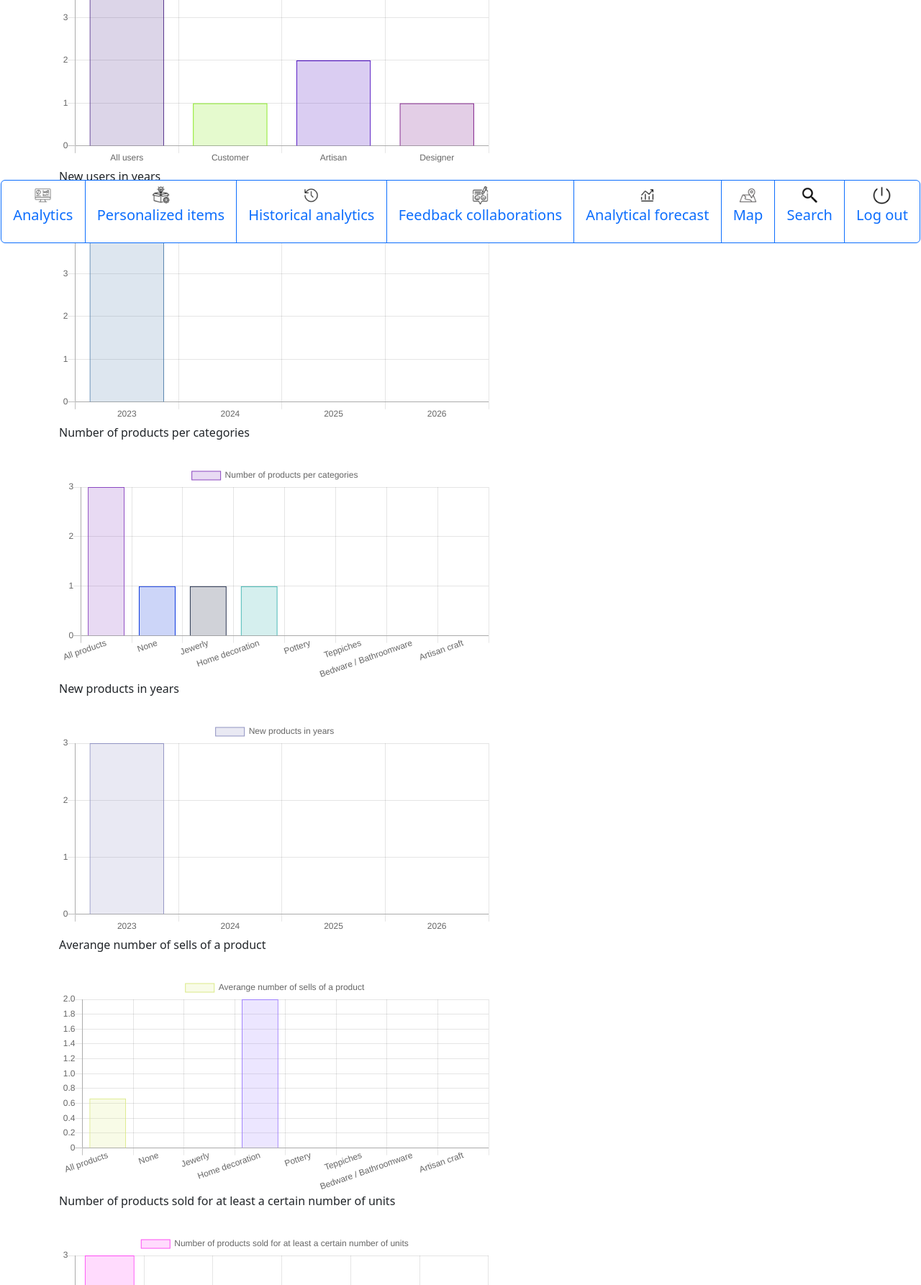
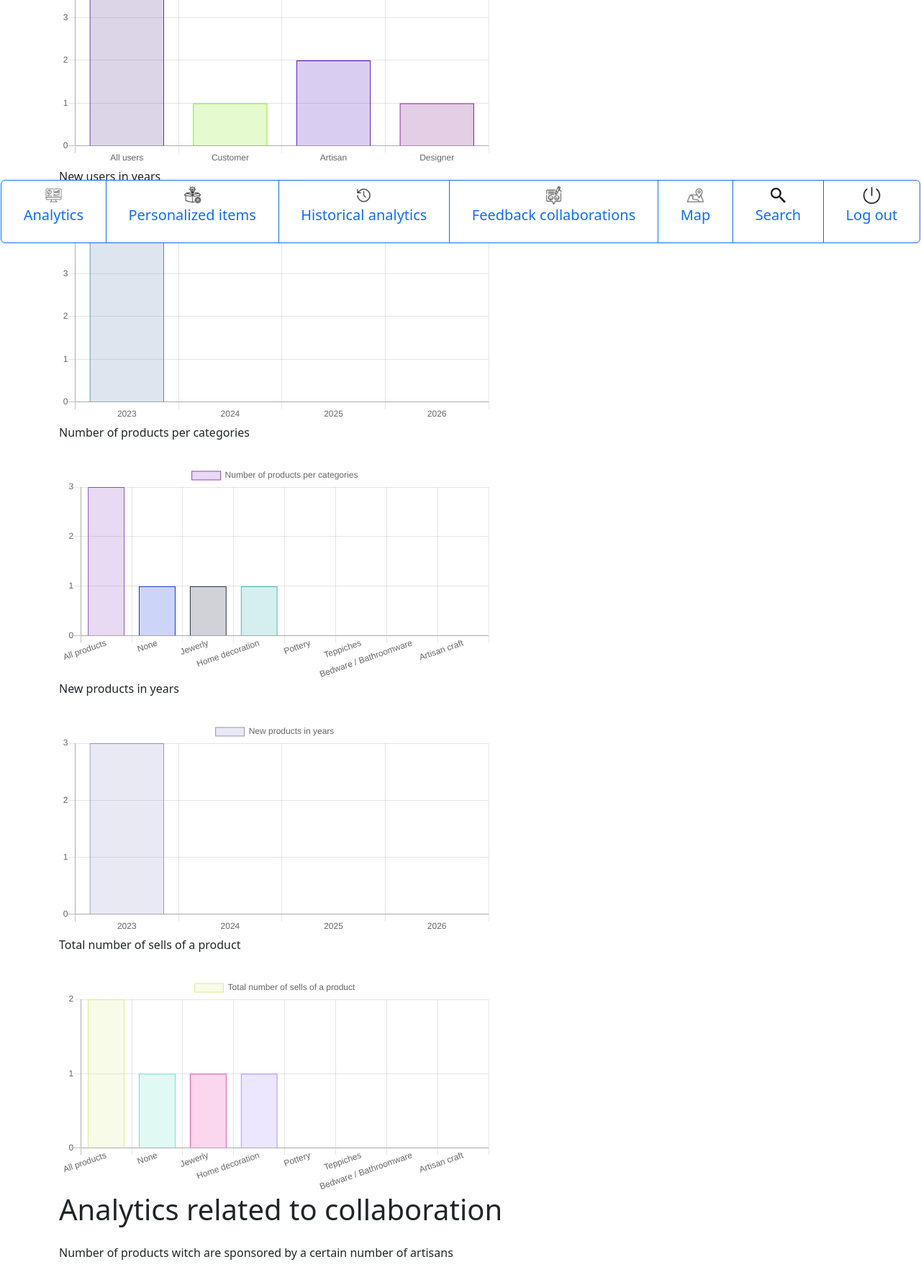
Before and after one commit to CarloAmbrogi/WeCraftCarloAmbrogi, a PHP site: page /pages/analytics.php in a window 1280 px wide. Shown: the part 459-2245 px from the top of the page at 72% size. Run offline with PHP 8.4, Linux system fonts and the light colour scheme; the visitor is signed in with stand-in values (Sample User, id 1); data comes from the database, SQL or seed files in the repository; tables that the repository leaves empty hold one stand-in row (values such as "Sample post"); some libraries are stand-ins or nearby versions.

Commit message:
Some fixes to graphics

```diff
--- a/WeCraft/functions/functions.php
+++ b/WeCraft/functions/functions.php
@@ -356,7 +356,7 @@
   //Load the tab bar for the account in use
   function tabBarForTheAccountInUse(){
     if($_SESSION["userId"] == "admin"){
-      return [[translate("Analytics"),"./analytics.php"],[translate("Personalized items"),"./personalizedItems.php"],[translate("Historical analytics"),"./historicalAnalytics.php"],[translate("Feedback collaborations"),"./feedbackCollaborations.php"],[translate("Analytical forecast"),"./analyticalForecast.php"],[translate("Map"),"./map.php"],[translate("Search"),"./search.php"],[translate("Log out"),"./logout.php"]];
+      return [[translate("Analytics"),"./analytics.php"],[translate("Personalized items"),"./personalizedItems.php"],[translate("Historical analytics"),"./historicalAnalytics.php"],[translate("Feedback collaborations"),"./feedbackCollaborations.php"],[translate("Map"),"./map.php"],[translate("Search"),"./search.php"],[translate("Log out"),"./logout.php"]];
     }
     switch(getKindOfTheAccountInUse()){
       case "Guest":
--- a/WeCraft/pages/analytics.php
+++ b/WeCraft/pages/analytics.php
@@ -5,6 +5,7 @@
   include "./../database/functions.php";
 
   //Page reserved for the admin
+  //Analytics
   doInitialScripts();
   if($_SESSION["userId"] == "admin"){
     upperPartOfThePage(translate("Admin"),"");
@@ -45,13 +46,9 @@
     addParagraph(translate("New products in years"));
     addBarChart("numberOfProductsYear",translate("New products in years"),["2023","2024","2025","2026"],[numberNewProductsYear(2023),numberNewProductsYear(2024),numberNewProductsYear(2025),numberNewProductsYear(2026)]);
 
-    //Averange number of sells of a product
-    addParagraph(translate("Averange number of sells of a product"));
-    addBarChart("averangeNumberSells",translate("Averange number of sells of a product"),[translate("All products"),translate("Nonee"),translate("Jewerly"),translate("Home decoration"),translate("Pottery"),translate("Teppiches"),translate("Bedware Bathroomware"),translate("Artisan craft")],[averangeNumberSellsOfAProduct(),averangeNumberSellsOfAProductWithThisCategory("Nonee"),averangeNumberSellsOfAProductWithThisCategory("Jewerly"),averangeNumberSellsOfAProductWithThisCategory("Home decoration"),averangeNumberSellsOfAProductWithThisCategory("Pottery"),averangeNumberSellsOfAProductWithThisCategory("Teppiches"),averangeNumberSellsOfAProductWithThisCategory("Bedware Bathroomware"),averangeNumberSellsOfAProductWithThisCategory("Artisan craft")],false);
-
-    //Number of products sold for at least a certain number of units
-    addParagraph(translate("Number of products sold for at least a certain number of units"));
-    addBarChart("numberProductsSoldAtLeastQuantity",translate("Number of products sold for at least a certain number of units"),[0,1,5,10,15,25],[numberProductsSoldAtLeastNUnits(0),numberProductsSoldAtLeastNUnits(1),numberProductsSoldAtLeastNUnits(5),numberProductsSoldAtLeastNUnits(10),numberProductsSoldAtLeastNUnits(15),numberProductsSoldAtLeastNUnits(25)]);
+    //Total number of sells of a product
+    addParagraph(translate("Total number of sells of a product"));
+    addBarChart("totalNumberSells",translate("Total number of sells of a product"),[translate("All products"),translate("Nonee"),translate("Jewerly"),translate("Home decoration"),translate("Pottery"),translate("Teppiches"),translate("Bedware Bathroomware"),translate("Artisan craft")],[getNumberOfSells(),getNumberOfProductsWithThisCategory("Nonee"),getNumberOfProductsWithThisCategory("Jewerly"),getNumberOfProductsWithThisCategory("Home decoration"),getNumberOfProductsWithThisCategory("Pottery"),getNumberOfProductsWithThisCategory("Teppiches"),getNumberOfProductsWithThisCategory("Bedware Bathroomware"),getNumberOfProductsWithThisCategory("Artisan craft")]);
 
     //Analytics related to collaboration
     addTitle(translate("Analytics related to collaboration"));
@@ -95,9 +92,9 @@
     addParagraph(translate("Number of completed projects that have been completed in time or not"));
     addBarChart("numProjectsComplInTime",translate("Number of projects that have been completed in time"),[translate("Completed in time"),translate("Completed but not in time"),translate("Not completed and in delay")],[numberOfProjectsCompletedInTime(),numberOfProjectsNotCompletedInTime(),numberOfProjectsNotCompletedInDelay()]);
 
-    //Number of projects that have been completed within a certain time range
-    addParagraph(translate("Number of projects that have been completed within a certain time range"));
-    addBarChart("numCompletedProjectsInCertainTimeRange",translate("Number of projects that have been completed within a certain time range"),[translate("Within a day"),translate("Within a week and at least one day"),translate("More than one week")],[numberCompletedProjectsInCertainTimeRange(0,86400),numberCompletedProjectsInCertainTimeRange(86400,604800),numberCompletedProjectsInAtLeastCertainTimeRange(604800)]);
+    //Duration of projects
+    addParagraph(translate("Duration of projects"));
+    addBarChart("durationOfProjects",translate("Duration of projects"),[translate("Within a month"),translate("Within two months"),translate("More than two months")],[numberCompletedProjectsInCertainTimeRange(0,2592000),numberCompletedProjectsInCertainTimeRange(2592000,5184000),numberCompletedProjectsInAtLeastCertainTimeRange(5184000)]);
 
     //Number of projects per state
     addParagraph(translate("Number of projects per state"));
--- a/WeCraft/strings/en.ini
+++ b/WeCraft/strings/en.ini
@@ -635,9 +635,6 @@ Artisans and designers="Artisans and designers"
 Number of products sold for at least a certain number of units="Number of products sold for at least a certain number of units"
 Analytics related to projects for personalized items="Analytics related to projects for personalized items"
 Number of projects that have been completed within a certain time range="Number of projects that have been completed within a certain time range"
-Within a day="Within a day"
-Within a week and at least one day="Within a week and at least one day"
-More than one week="More than one week"
 Number of projects per state="Number of projects per state"
 Not presented to any artisan="Not presented to any artisan"
 Presented but not claimed="Presented but not claimed"
@@ -763,3 +760,8 @@ Number of projects that have been completed in time="Number of projects that hav
 Completed in time="Completed in time"
 Completed but not in time="Completed but not in time"
 Not completed and in delay="Not completed and in delay"
+Duration of projects="Duration of projects"
+Within a month="Within a month"
+Within two months="Within two months"
+More than two months="More than two months"
+Total number of sells of a product="Total number of sells of a product"
```
Also changed, not shown: WeCraft/pages/analyticalForecast.php (+7 -0 lines), WeCraft/pages/historicalAnalytics.php (+4 -3 lines), WeCraft/strings/it.ini (+5 -3 lines).
